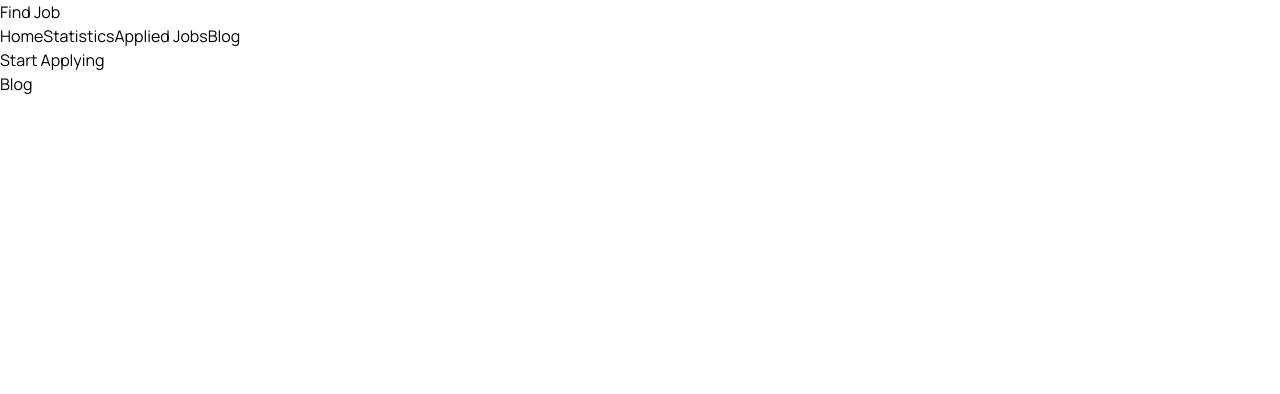
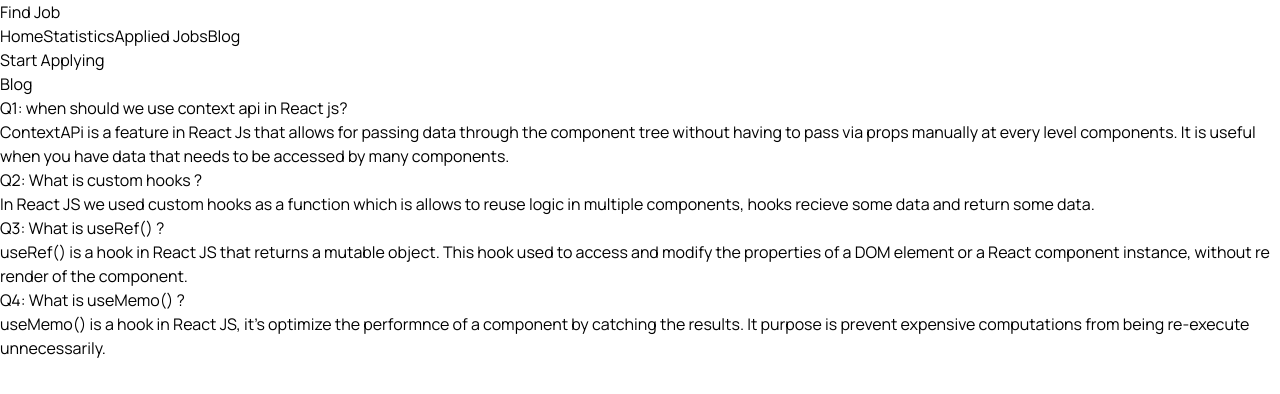
Before and after one commit to rajib-sadhu/find-job-client, a React (Vite) app: page /blog in a window 1280 px wide. Shown: the top 394 px of the page. Built offline with nearby package versions, Linux system fonts and the light colour scheme.

Commit message:
add blog section

```diff
--- a/src/components/Pages/Blog.jsx
+++ b/src/components/Pages/Blog.jsx
@@ -2,8 +2,41 @@ import React from 'react';
 
 const Blog = () => {
     return (
-        <div>
-            Blog
+
+        <div className='w-full my-5'>
+
+            <h1 className='mt-10 text-center text-3xl font-bold'>Blog</h1>
+            <div className='mx-auto w-1/2 mt-8 space-y-5'>
+                <div className='space-y-2 p-5'>
+                    <h1 className='text-xl font-semibold'>Q1: when should we use context api in React js? </h1>
+                    <p>
+                        ContextAPi is a feature in React Js that allows for passing data through the component tree without having to pass via props manually at every level components. It is useful when you have data that needs to be accessed by many components.
+                    </p>
+                </div>
+
+                <div className='space-y-2 p-5'>
+                    <h1 className='text-xl font-semibold'>Q2: What is custom hooks ?</h1>
+                    <p>
+                        In React JS we used custom hooks as a function which is allows to reuse logic in multiple components, hooks recieve some data and return some data.
+                    </p>
+                </div>
+
+                <div className='space-y-2 p-5'>
+                    <h1 className='text-xl font-semibold'>Q3: What is useRef() ?</h1>
+                    <p>
+                        useRef() is a hook in React JS that returns a mutable object. This hook used to access and modify the properties of a DOM element or a React component instance, without re render of the component.
+                    </p>
+                </div>
+
+                <div className='space-y-2 p-5'>
+                    <h1 className='text-xl font-semibold'>Q4: What is useMemo() ? </h1>
+                    <p>
+                        useMemo() is a hook in React JS, it's optimize the performnce  of a component by catching the results. It purpose is prevent expensive computations from being re-execute unnecessarily.
+                    </p>
+                </div>
+
+
+            </div>
         </div>
     );
 };
```
